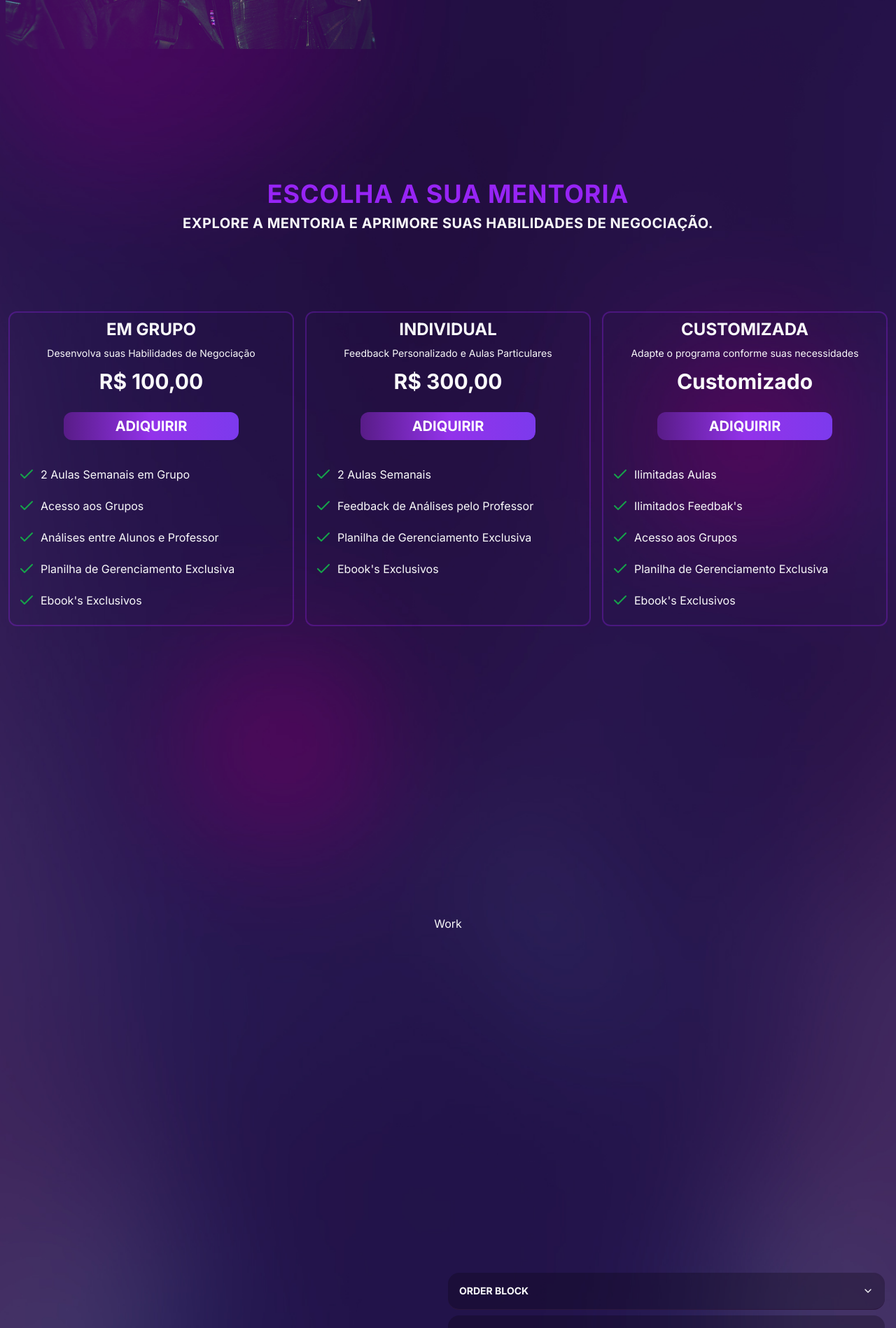
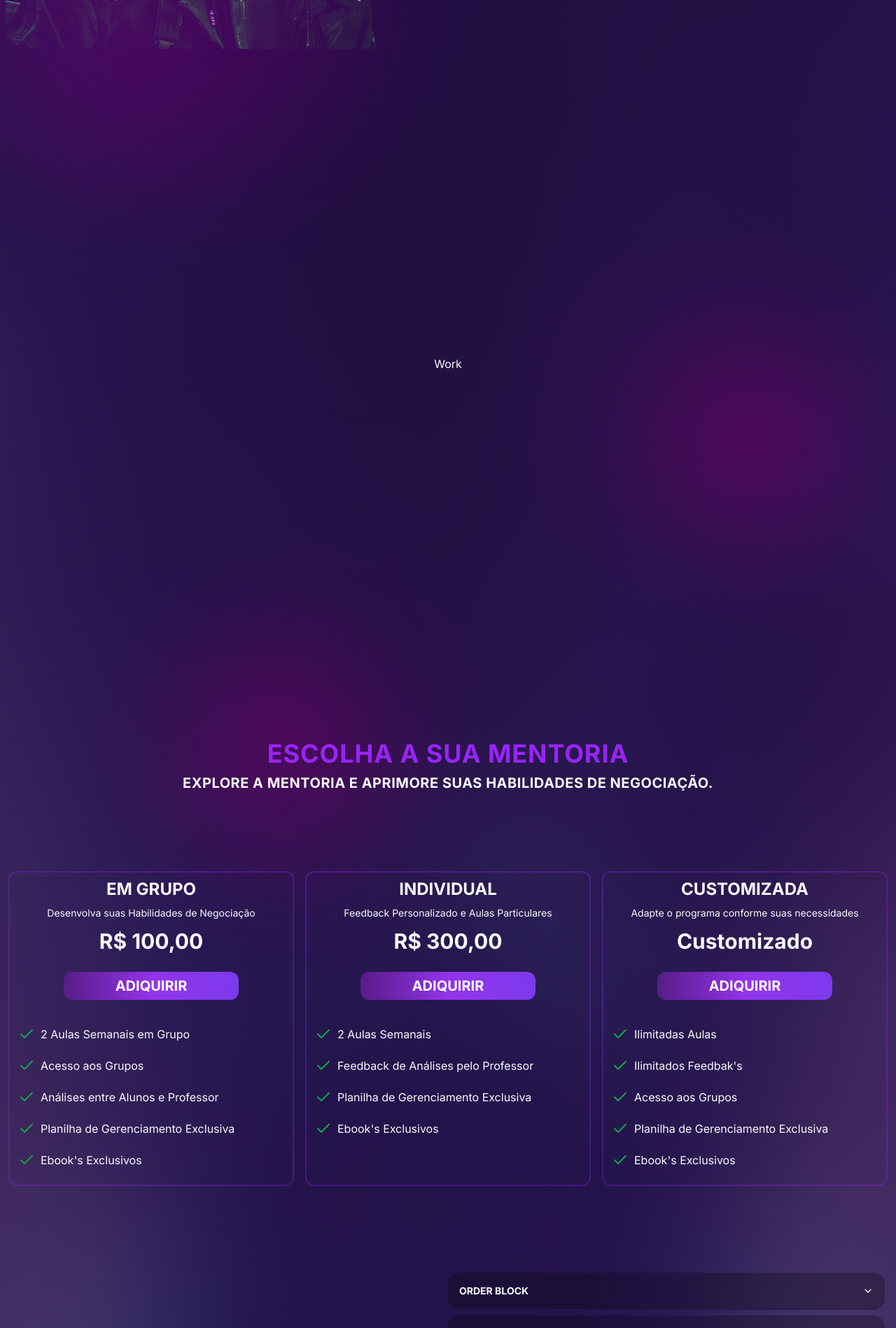
Before and after one commit to QuiLion7/misafolio, a Next.js app: page / in a window 1280 px wide. Shown: the part 1480-3378 px from the top of the page at 70% size. Built offline with nearby package versions, Linux system fonts and the light colour scheme.

Commit message:
chore(home): Switch sequence of Work and Services components on the home page and in the Nav component

```diff
--- a/src/app/page.tsx
+++ b/src/app/page.tsx
@@ -13,8 +13,8 @@ export default function Home() {
         <Banner />
         <Nav />
         <About />
+        <Work />
         <Services />
-        <Work />
         <Mentoring />
         <Contact />
         <div className="h-[3000px]"></div>
--- a/src/components/nav.tsx
+++ b/src/components/nav.tsx
@@ -13,8 +13,8 @@ import { Link } from "react-scroll";
 const navigationLinks = [
   { label: "Inicio", path: "home", icon: Monitor },
   { label: "Sobre Mim", path: "about", icon: User },
-  { label: "Serviços", path: "services", icon: CandlestickChart },
-  { label: "Entradas", path: "work", icon: BookOpenCheck },
+  { label: "Entradas", path: "work", icon: CandlestickChart },
+  { label: "Serviços", path: "services", icon: BookOpenCheck },
   { label: "Alunos", path: "mentoring", icon: GraduationCap },
   { label: "Contato", path: "contact", icon: MessagesSquare },
 ];
```
